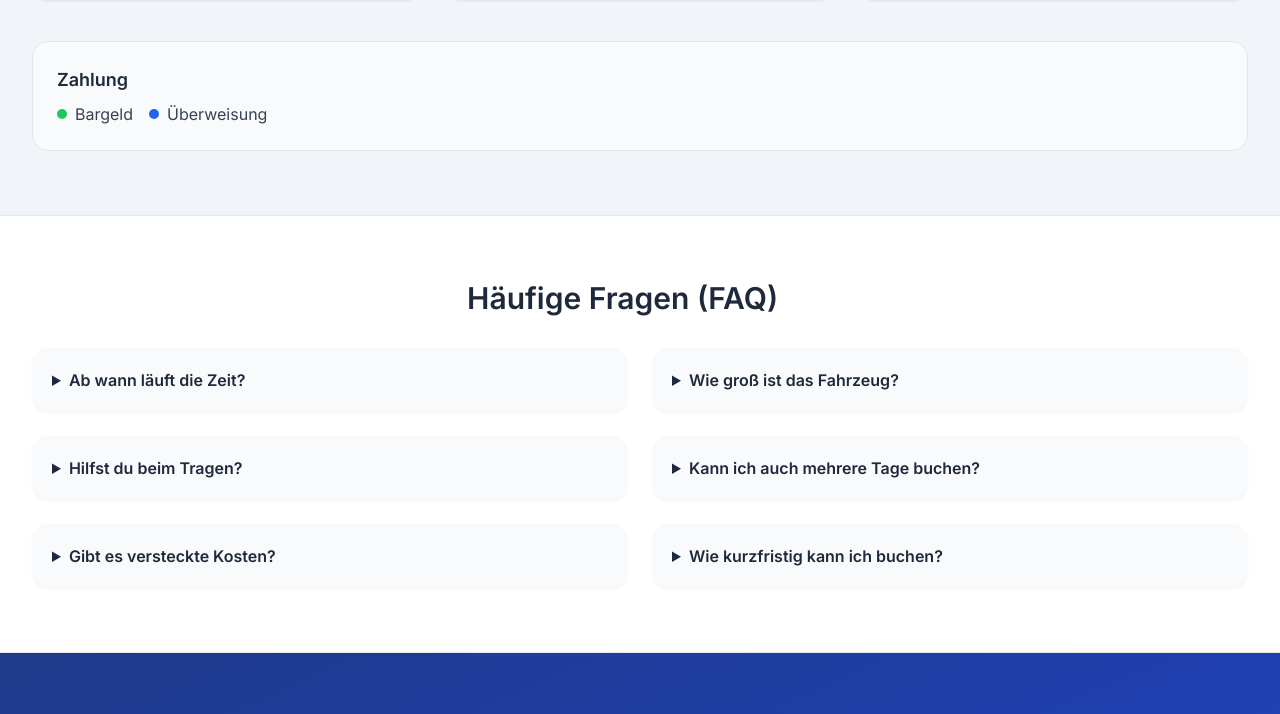
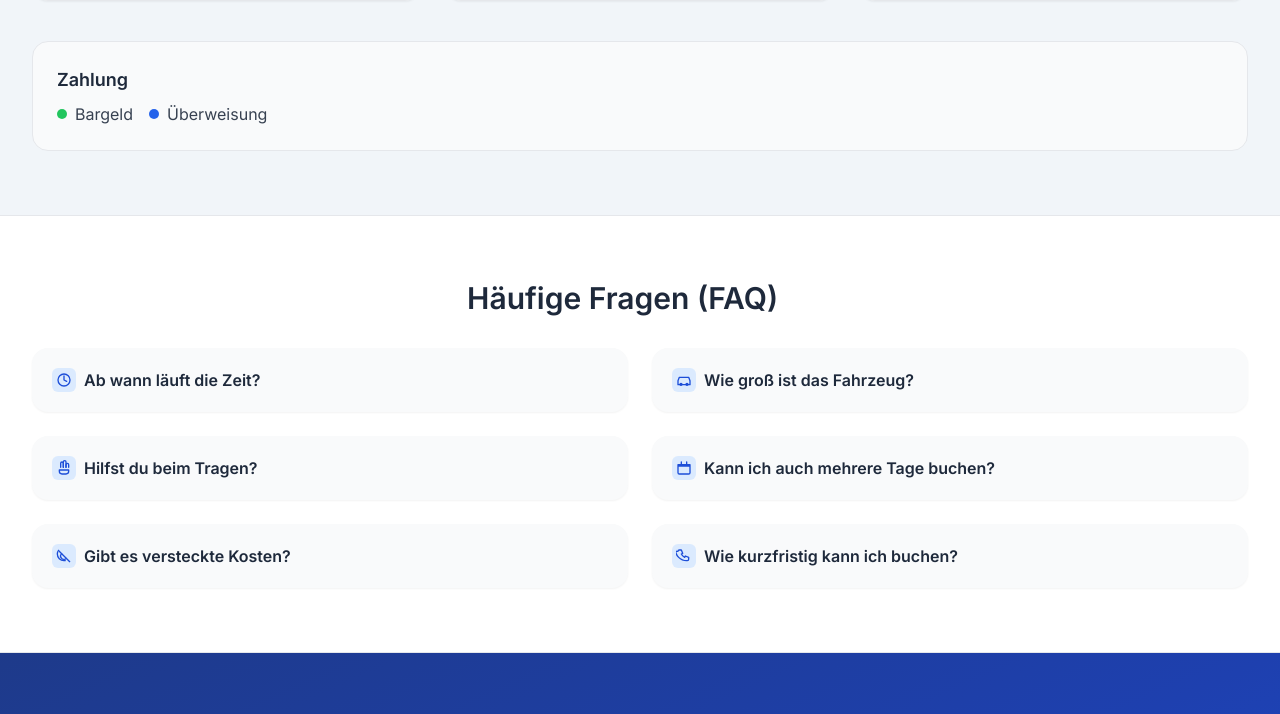
Before and after one commit to sandroabashishvili/sandro-transport, a plain HTML site: page index.html in a window 1280 px wide. Shown: the part 2376-3090 px from the top of the page. Drawn offline with nearby package versions, Linux system fonts and the light colour scheme.

Commit message:
Add files via upload

```diff
--- a/index.html
+++ b/index.html
@@ -123,15 +123,17 @@
   </section>
 
   <!-- Über mich -->
-<!-- Über mich / Warum Sandro Transport? als 3 Karten (gleich hohe Boxen + Icons) -->
+<!-- Über mich / Warum Sandro Transport? – 3 Karten, equal height, alle Icons blau -->
 <section class="max-w-7xl mx-auto px-4 sm:px-6 lg:px-8 py-16">
-  <h2 class="text-2xl md:text-3xl font-bold text-center mb-12 drop-shadow-sm">Über mich / Warum Sandro Transport?</h2>
+  <h2 class="text-2xl md:text-3xl font-bold text-center mb-12 drop-shadow-sm">
+    Über mich / Warum Sandro Transport?
+  </h2>
 
-  <div class="grid grid-cols-1 md:grid-cols-3 gap-6">
+  <div class="grid grid-cols-1 md:grid-cols-3 gap-6 items-stretch">
     <!-- Karte 1 -->
     <article class="h-full bg-white rounded-2xl p-6 shadow-sm border border-gray-200 hover:shadow-md transition flex flex-col">
       <div class="flex items-center gap-3 mb-3">
-        <div class="h-10 w-10 rounded-xl bg-blue-900 text-white grid place-items-center">
+        <div class="h-10 w-10 rounded-xl bg-blue-100 text-blue-700 grid place-items-center">
           <!-- shield-check -->
           <svg xmlns="http://www.w3.org/2000/svg" class="h-5 w-5" viewBox="0 0 24 24" fill="none" stroke="currentColor" stroke-width="2">
             <path stroke-linecap="round" stroke-linejoin="round" d="M12 3l7 4v5c0 5-3.5 7.5-7 9-3.5-1.5-7-4-7-9V7l7-4z" />
@@ -150,8 +152,8 @@
     <!-- Karte 2 -->
     <article class="h-full bg-white rounded-2xl p-6 shadow-sm border border-gray-200 hover:shadow-md transition flex flex-col">
       <div class="flex items-center gap-3 mb-3">
-        <div class="h-10 w-10 rounded-xl bg-blue-900 text-white grid place-items-center">
-          <!-- van/trailer (truck) -->
+        <div class="h-10 w-10 rounded-xl bg-blue-100 text-blue-700 grid place-items-center">
+          <!-- van/trailer -->
           <svg xmlns="http://www.w3.org/2000/svg" class="h-5 w-5" viewBox="0 0 24 24" fill="none" stroke="currentColor" stroke-width="2">
             <path stroke-linecap="round" stroke-linejoin="round" d="M3 7h10v7H3zM13 10h4l4 3v1h-8z" />
             <circle cx="7" cy="16" r="2" />
@@ -170,8 +172,8 @@
     <!-- Karte 3 -->
     <article class="h-full bg-white rounded-2xl p-6 shadow-sm border border-gray-200 hover:shadow-md transition flex flex-col">
       <div class="flex items-center gap-3 mb-3">
-        <div class="h-10 w-10 rounded-xl bg-blue-900 text-white grid place-items-center">
-          <!-- chat/heart (personal) -->
+        <div class="h-10 w-10 rounded-xl bg-blue-100 text-blue-700 grid place-items-center">
+          <!-- chat -->
           <svg xmlns="http://www.w3.org/2000/svg" class="h-5 w-5" viewBox="0 0 24 24" fill="none" stroke="currentColor" stroke-width="2">
             <path stroke-linecap="round" stroke-linejoin="round" d="M21 15a4 4 0 0 1-4 4H8l-5 3 1-5a4 4 0 0 1-4-4V7a4 4 0 0 1 4-4h13a4 4 0 0 1 4 4z"/>
           </svg>
@@ -318,39 +320,115 @@
 <!-- FAQ -->
 <section id="faq" class="bg-white border-y border-gray-200">
   <div class="max-w-7xl mx-auto px-4 sm:px-6 lg:px-8 py-16">
-  <h2 class="text-2xl md:text-3xl font-bold text-center mb-8">Häufige Fragen (FAQ) <a class="anchor-link" href="#faq" aria-label="Abschnittslink">#</a></h2>
+    <h2 class="text-2xl md:text-3xl font-bold text-center mb-8">
+      Häufige Fragen (FAQ)
+      <a class="anchor-link" href="#faq" aria-label="Abschnittslink">#</a>
+    </h2>
+
     <div class="grid md:grid-cols-2 gap-6">
-
+      <!-- Frage 1 -->
       <details class="bg-gray-50 rounded-2xl p-5 shadow-sm">
-        <summary class="font-semibold cursor-pointer">Ab wann läuft die Zeit?</summary>
-        <p class="mt-3 text-gray-700">Die Abrechnung beginnt ab meiner Ankunft beim Kunden und endet nach Abschluss des Auftrags.</p>
+        <summary class="font-semibold cursor-pointer flex items-center gap-2">
+          <span class="h-6 w-6 rounded-md bg-blue-100 text-blue-700 grid place-items-center">
+            <!-- clock -->
+            <svg xmlns="http://www.w3.org/2000/svg" class="h-4 w-4" fill="none" viewBox="0 0 24 24" stroke="currentColor" stroke-width="2">
+              <path stroke-linecap="round" stroke-linejoin="round" d="M12 6v6l4 2"/>
+              <circle cx="12" cy="12" r="9"/>
+            </svg>
+          </span>
+          Ab wann läuft die Zeit?
+        </summary>
+        <p class="mt-3 text-gray-700 text-sm md:text-base">
+          Die Abrechnung beginnt ab meiner Ankunft beim Kunden und endet nach Abschluss des Auftrags.
+        </p>
       </details>
 
+      <!-- Frage 2 -->
       <details class="bg-gray-50 rounded-2xl p-5 shadow-sm">
-        <summary class="font-semibold cursor-pointer">Wie groß ist das Fahrzeug?</summary>
-        <p class="mt-3 text-gray-700">Ich fahre einen VW Touran (7-Sitzer). Zusätzlich steht ein Anhänger jederzeit zur Verfügung – ohne Aufpreis.</p>
+        <summary class="font-semibold cursor-pointer flex items-center gap-2">
+          <span class="h-6 w-6 rounded-md bg-blue-100 text-blue-700 grid place-items-center">
+            <!-- car -->
+            <svg xmlns="http://www.w3.org/2000/svg" class="h-4 w-4" fill="none" viewBox="0 0 24 24" stroke="currentColor" stroke-width="2">
+              <path stroke-linecap="round" stroke-linejoin="round" d="M3 13l2-5h14l2 5v6H3z"/>
+              <circle cx="7.5" cy="18.5" r="1.5"/>
+              <circle cx="16.5" cy="18.5" r="1.5"/>
+            </svg>
+          </span>
+          Wie groß ist das Fahrzeug?
+        </summary>
+        <p class="mt-3 text-gray-700 text-sm md:text-base">
+          Ich fahre einen VW Touran (7-Sitzer). Zusätzlich steht ein Anhänger jederzeit zur Verfügung – ohne Aufpreis.
+        </p>
       </details>
 
+      <!-- Frage 3 -->
       <details class="bg-gray-50 rounded-2xl p-5 shadow-sm">
-        <summary class="font-semibold cursor-pointer">Hilfst du beim Tragen?</summary>
-        <p class="mt-3 text-gray-700">Ja, ich helfe beim Laden und Entladen. Für größere Aufträge kann ich nach Absprache einen zweiten Helfer organisieren.</p>
+        <summary class="font-semibold cursor-pointer flex items-center gap-2">
+          <span class="h-6 w-6 rounded-md bg-blue-100 text-blue-700 grid place-items-center">
+            <!-- hand -->
+            <svg xmlns="http://www.w3.org/2000/svg" class="h-4 w-4" fill="none" viewBox="0 0 24 24" stroke="currentColor" stroke-width="2">
+              <path stroke-linecap="round" stroke-linejoin="round" d="M7 11V5a2 2 0 1 1 4 0v6"/>
+              <path stroke-linecap="round" stroke-linejoin="round" d="M11 11V3a2 2 0 1 1 4 0v8"/>
+              <path stroke-linecap="round" stroke-linejoin="round" d="M15 11V7a2 2 0 1 1 4 0v4"/>
+              <path stroke-linecap="round" stroke-linejoin="round" d="M5 15h14v2a4 4 0 0 1-4 4H9a4 4 0 0 1-4-4v-2z"/>
+            </svg>
+          </span>
+          Hilfst du beim Tragen?
+        </summary>
+        <p class="mt-3 text-gray-700 text-sm md:text-base">
+          Ja, ich helfe beim Laden und Entladen. Für größere Aufträge kann ich nach Absprache einen zweiten Helfer organisieren.
+        </p>
       </details>
 
+      <!-- Frage 4 -->
       <details class="bg-gray-50 rounded-2xl p-5 shadow-sm">
-        <summary class="font-semibold cursor-pointer">Kann ich auch mehrere Tage buchen?</summary>
-        <p class="mt-3 text-gray-700">Ja, das ist möglich. In diesem Fall vereinbare ich den Gesamtpreis nach einer Vor-Ort-Besichtigung.</p>
+        <summary class="font-semibold cursor-pointer flex items-center gap-2">
+          <span class="h-6 w-6 rounded-md bg-blue-100 text-blue-700 grid place-items-center">
+            <!-- calendar -->
+            <svg xmlns="http://www.w3.org/2000/svg" class="h-4 w-4" fill="none" viewBox="0 0 24 24" stroke="currentColor" stroke-width="2">
+              <path stroke-linecap="round" stroke-linejoin="round" d="M8 7V3m8 4V3M3 9h18M5 21h14a2 2 0 0 0 2-2V7H3v12a2 2 0 0 0 2 2z"/>
+            </svg>
+          </span>
+          Kann ich auch mehrere Tage buchen?
+        </summary>
+        <p class="mt-3 text-gray-700 text-sm md:text-base">
+          Ja, das ist möglich. In diesem Fall vereinbare ich den Gesamtpreis nach einer Vor-Ort-Besichtigung.
+        </p>
       </details>
 
+      <!-- Frage 5 -->
       <details class="bg-gray-50 rounded-2xl p-5 shadow-sm">
-        <summary class="font-semibold cursor-pointer">Gibt es versteckte Kosten?</summary>
-        <p class="mt-3 text-gray-700">Nein. Alle Preise sind transparent angegeben – Stundenpreis bzw. Kilometerpauschale plus ggf. vereinbarte Zusatzleistungen.</p>
+        <summary class="font-semibold cursor-pointer flex items-center gap-2">
+          <span class="h-6 w-6 rounded-md bg-blue-100 text-blue-700 grid place-items-center">
+            <!-- eye-off -->
+            <svg xmlns="http://www.w3.org/2000/svg" class="h-4 w-4" fill="none" viewBox="0 0 24 24" stroke="currentColor" stroke-width="2">
+              <path stroke-linecap="round" stroke-linejoin="round" d="M13.875 18.825A10.05 10.05 0 0 1 12 19c-5.523 0-10-4.477-10-10 0-1.232.222-2.41.625-3.5"/>
+              <path stroke-linecap="round" stroke-linejoin="round" d="M15.535 15.535A4.5 4.5 0 0 1 8.465 8.465"/>
+              <line x1="3" y1="3" x2="21" y2="21" />
+            </svg>
+          </span>
+          Gibt es versteckte Kosten?
+        </summary>
+        <p class="mt-3 text-gray-700 text-sm md:text-base">
+          Nein. Alle Preise sind transparent angegeben – Stundenpreis bzw. Kilometerpauschale plus ggf. vereinbarte Zusatzleistungen.
+        </p>
       </details>
 
+      <!-- Frage 6 -->
       <details class="bg-gray-50 rounded-2xl p-5 shadow-sm">
-        <summary class="font-semibold cursor-pointer">Wie kurzfristig kann ich buchen?</summary>
-        <p class="mt-3 text-gray-700">Oft auch am selben oder nächsten Tag – am besten telefonisch anfragen, dann finden wir schnell einen Termin.</p>
+        <summary class="font-semibold cursor-pointer flex items-center gap-2">
+          <span class="h-6 w-6 rounded-md bg-blue-100 text-blue-700 grid place-items-center">
+            <!-- phone -->
+            <svg xmlns="http://www.w3.org/2000/svg" class="h-4 w-4" fill="none" viewBox="0 0 24 24" stroke="currentColor" stroke-width="2">
+              <path stroke-linecap="round" stroke-linejoin="round" d="M3 5a2 2 0 0 1 2-2h3l2 5-2 1a11 11 0 0 0 5 5l1-2 5 2v3a2 2 0 0 1-2 2h-1c-9.389 0-17-7.611-17-17V5z"/>
+            </svg>
+          </span>
+          Wie kurzfristig kann ich buchen?
+        </summary>
+        <p class="mt-3 text-gray-700 text-sm md:text-base">
+          Oft auch am selben oder nächsten Tag – am besten telefonisch anfragen, dann finden wir schnell einen Termin.
+        </p>
       </details>
-
     </div>
   </div>
 </section>
```
